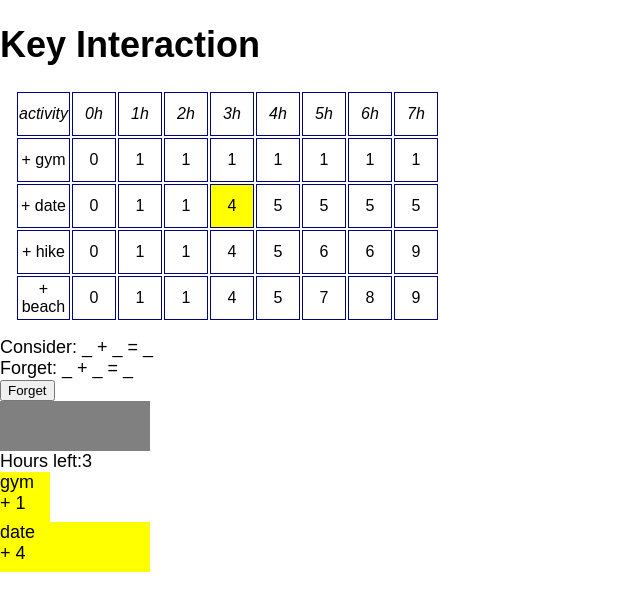
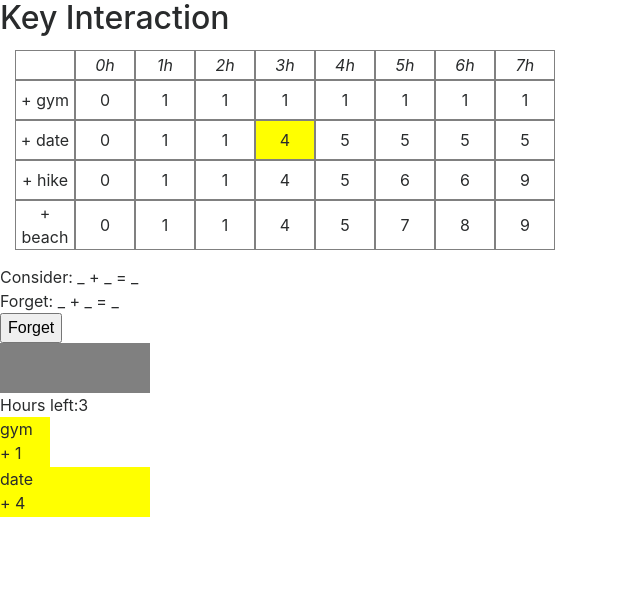
Before and after one commit to austinchambers/dynamic-programming-fun, a PHP site: page /interactions/key-interaction.html in a window 1280 px wide. Shown: the top 611 px of the page, without its empty margins (0-640 px from the left). Run offline with PHP 8.4, Linux system fonts and the light colour scheme; some libraries are stand-ins or nearby versions.

Commit message:
More style adjustments to table.

```diff
--- a/interactions/key-interaction.css
+++ b/interactions/key-interaction.css
@@ -1,18 +1,13 @@
-body{
-  margin:0;
-
-  font-size: 18px;
-  font-weight: 100;
-  font-family: sans-serif;
-  background-color: white;
+.table th {
+   text-align: center;
 }
 
 th {
   font-weight: normal;
   font-style: italic;
   font-size: 16px;
-  border: 1px solid navy;
-  height: 40px;
+  border: 1px solid gray;
+  height: 30px;
   padding: 1px;
   text-align: center;
   margin: auto;
@@ -21,10 +16,10 @@ th {
 /* table cells */
 td {
   font-size: 16px;
-  border: 1px solid navy;
+  border: 1px solid gray;
   height: 40px;
-  width: 40px;
-  padding: 1px;
+  width: 60px;
+  padding: 0px;
 }
 
 .box {
@@ -33,13 +28,11 @@ td {
 
 #grid {
   background-color: white;
-  border-collapse: collapse;
   margin: 15px;
   font-size: 20pt;
   text-align: center;
-  display: table;
   border-collapse: separate;
-  border-spacing: 2px;
+  border-spacing: 0px;
   border-color: grey;
 }
 
--- a/interactions/key-interaction.html
+++ b/interactions/key-interaction.html
@@ -1,16 +1,21 @@
 <!doctype html>
 <html>
 <head>
+    <link rel="stylesheet" href="https://maxcdn.bootstrapcdn.com/bootstrap/4.0.0-alpha.6/css/bootstrap.min.css" integrity="sha384-rwoIResjU2yc3z8GV/NPeZWAv56rSmLldC3R/AZzGRnGxQQKnKkoFVhFQhNUwEyJ" crossorigin="anonymous">
+    <script src="https://code.jquery.com/jquery-3.1.1.slim.min.js" integrity="sha384-A7FZj7v+d/sdmMqp/nOQwliLvUsJfDHW+k9Omg/a/EheAdgtzNs3hpfag6Ed950n" crossorigin="anonymous"></script>
+    <script src="https://cdnjs.cloudflare.com/ajax/libs/tether/1.4.0/js/tether.min.js" integrity="sha384-DztdAPBWPRXSA/3eYEEUWrWCy7G5KFbe8fFjk5JAIxUYHKkDx6Qin1DkWx51bBrb" crossorigin="anonymous"></script>
+    <script src="https://maxcdn.bootstrapcdn.com/bootstrap/4.0.0-alpha.6/js/bootstrap.min.js" integrity="sha384-vBWWzlZJ8ea9aCX4pEW3rVHjgjt7zpkNpZk+02D9phzyeVkE+jo0ieGizqPLForn" crossorigin="anonymous"></script>
+	<link href="key-interaction.css" rel="stylesheet" type="text/css">
 	<link href="key-interaction.css" rel="stylesheet" type="text/css">
 	<script src="../js/jquery.js"></script>
 	<script src="../js/interact.js"></script>
 	<script src="key-interaction.js"></script>
 </head>
 <body onload="main()">
-	<h1>Key Interaction</h1>
+	<h2>Key Interaction</h2>
 	<table id="grid">
 	<tr>
-	  	<th>activity</th>
+		<th></th>
 		<th>0h</th>
 		<th>1h</th>
 		<th>2h</th>
```
Lines whose indentation alone changed are shown as unchanged.
